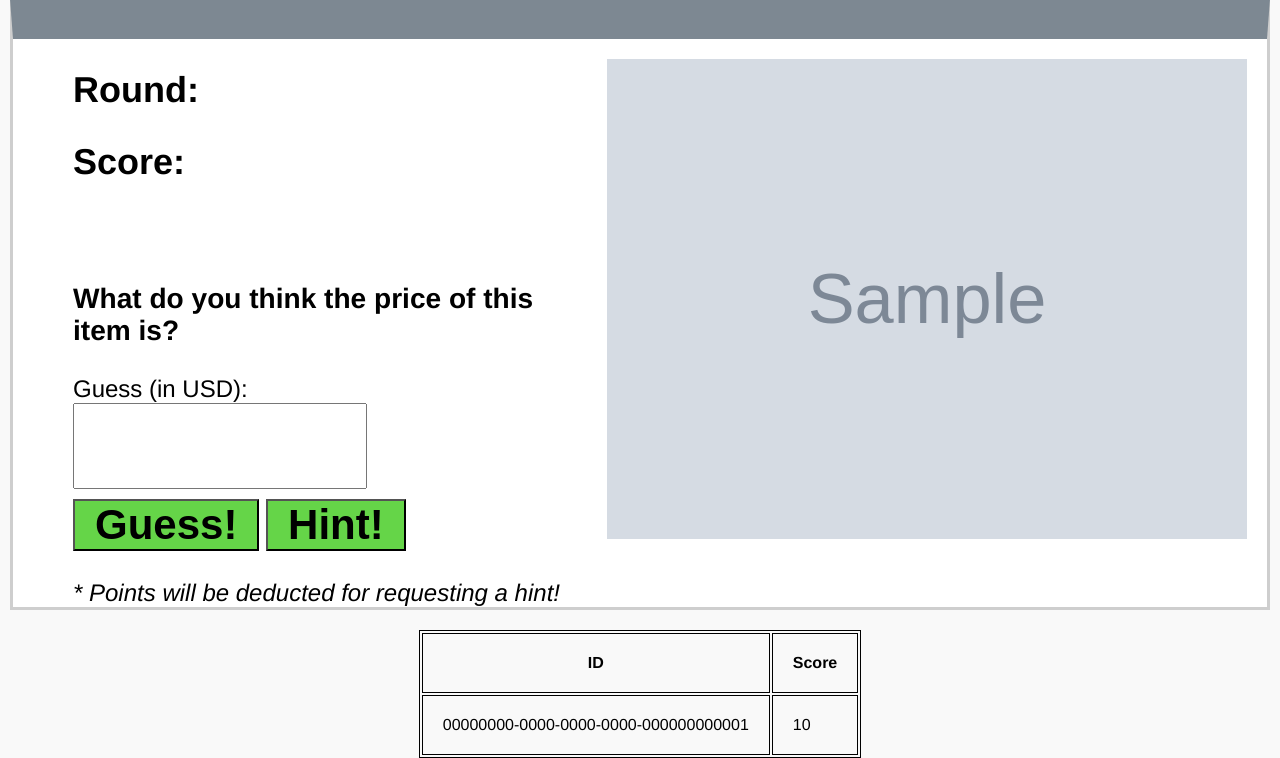
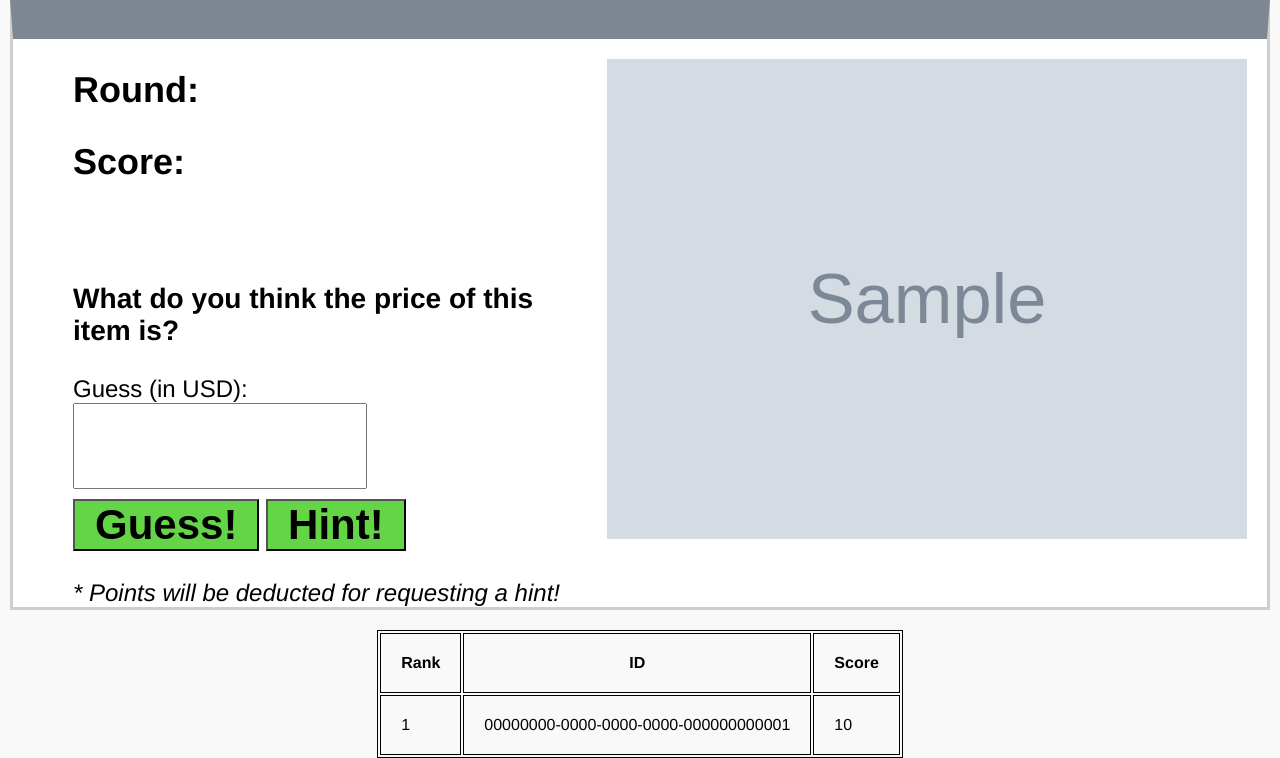
Before and after one commit to TheHS1/AmazonGuessr, a Django app: page / in a window 1280 px wide. Shown: the part 114-872 px from the top of the page. Run offline with Django 3.2, Linux system fonts and the light colour scheme; tables that the repository leaves empty hold one stand-in row (values such as "Sample post"); grey boxes marked "Sample" are stand-in pictures.

Commit message:
Add rank

```diff
--- a/myapp/templates/myapp/home.html
+++ b/myapp/templates/myapp/home.html
@@ -45,11 +45,13 @@
 
 <table id="leaderboard" style="border: 1px solid black;">
     <tr>
+        <th>Rank</th>
         <th>ID</th>
         <th>Score</th>
     </tr>
     {% for record in leaderboard %}
     <tr>
+        <td>{{forloop.counter}}</td>
         <td>{{ record.player.id }}</td>
         <td>{{ record.totalScore }}</td>
     </tr>
```
